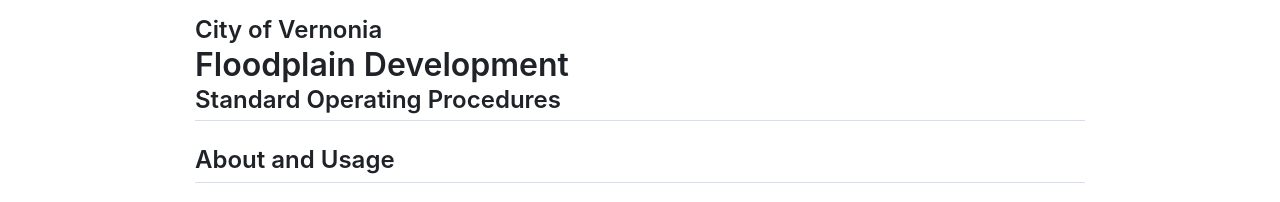
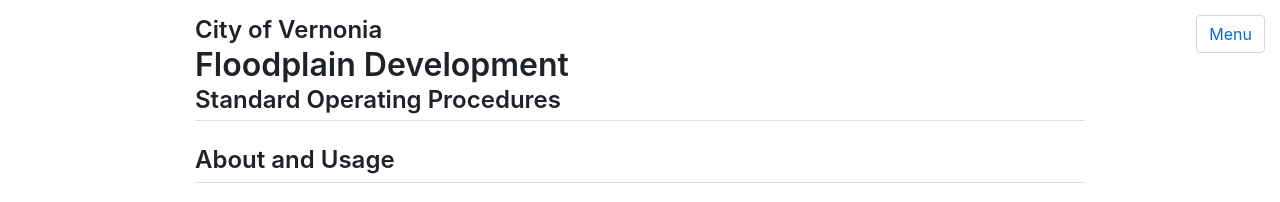
Before and after one commit to CityOfVernonia/standard-operating-procedures, a Jekyll site: the page built from standard-operating-procedures/floodplain-development.markdown, in a window 1280 px wide. Shown: the top 202 px of the page. Built offline with Jekyll 4.4.1, drawn with Linux system fonts in a browser that asks for light colours.

Commit message:
add menu base and sop menu

```diff
--- /dev/null
+++ b/_includes/menu.html
@@ -0,0 +1,6 @@
+<div class="menu" tabindex="-1">
+  <div class="menu-button">
+    <a href="#">Menu</a>
+  </div>
+  <div class="menu-anchors" hidden></div>
+</div>
--- a/_layouts/standard-operating-procedures.html
+++ b/_layouts/standard-operating-procedures.html
@@ -5,10 +5,11 @@
     <title>{{ page.title }} | Standard Operating Procedures</title>
     <meta name="description" content="{{ page.description }}" />
     <link href="/assets/css/main.css" rel="stylesheet" />
-    <script type="module" src="/assets/js/anchors.js"></script>
+    <script type="module" src="/assets/js/sop-anchors-menu.js"></script>
   </head>
   <body class="markdown-body standard-operating-procedures">
     {%- if page.authoritative == false -%}{%- include non-authoritative.html -%}{%- endif -%}
+    {%- include menu.html -%}
     <header>
       <h2>City of Vernonia</h2>
       <h1>{{ page.title }}</h1>
--- a/assets/css/main.scss
+++ b/assets/css/main.scss
@@ -27,6 +27,28 @@ body {
 // anchor.js no text decoration
 .anchorjs-link {
   text-decoration: none !important;
+}
+
+.menu {
+  position: fixed;
+  top: 15px;
+  right: 15px;
+  z-index: 50;
+  padding: 6px 12px;
+  border-radius: 4px;
+  background-color: var(--color-canvas-default);
+  // color: var(--color-danger-fg);
+  border: solid 1px var(--color-border-default);
+}
+
+.menu-button {
+  text-align: right;
+}
+
+.menu-anchors {
+  display: flex;
+  flex-direction: column;
+  font-size: 14px;
 }
 
 // footer (all pages)
@@ -67,6 +89,7 @@ footer {
   position: fixed;
   right: 15px;
   bottom: 15px;
+  z-index: 25;
   padding: 12px;
   border-radius: 4px;
   background-color: var(--color-canvas-default);
--- a/assets/js/anchors.js
+++ /dev/null
@@ -1,4 +0,0 @@
-// add anchors
-import AnchorJS from './lib/anchor.min.js';
-const anchors = new AnchorJS();
-anchors.add(window.anchorSelector || 'main h2');
--- /dev/null
+++ b/assets/js/sop-anchors-menu.js
@@ -0,0 +1,50 @@
+// add anchors
+import AnchorJS from './lib/anchor.min.js';
+const anchors = new AnchorJS();
+anchors.add('main h2');
+
+// menu
+const menu = document.querySelector('div.menu');
+
+if (menu) {
+  const menuButton = menu.querySelector('div.menu-button a');
+  const menuAnchors = menu.querySelector('div.menu-anchors');
+
+  const showMenu = () => {
+    menuAnchors.hidden = false;
+    menuButton.innerText = 'Close';
+  };
+
+  const hideMenu = () => {
+    menuAnchors.hidden = true;
+    menuButton.innerText = 'Menu';
+  };
+
+  anchors.elements.forEach((el) => {
+    const text = el.innerText;
+    if (text === 'About and Usage' || text === 'Contents') return;
+    const anchor = el.querySelector('a.anchorjs-link');
+    const a = document.createElement('a');
+    a.href = anchor.href;
+    a.innerText = el.innerText;
+
+    a.addEventListener('click', () => {
+      hideMenu();
+    });
+
+    menuAnchors.append(a);
+  });
+
+  menuButton.addEventListener('click', (event) => {
+    event.preventDefault();
+    if (menuAnchors.hidden) {
+      showMenu();
+    } else {
+      hideMenu();
+    }
+  });
+
+  window.onclick = (event) => {
+    if (!menu.contains(event.target) && !menu.hidden) hideMenu();
+  };
+}
```
